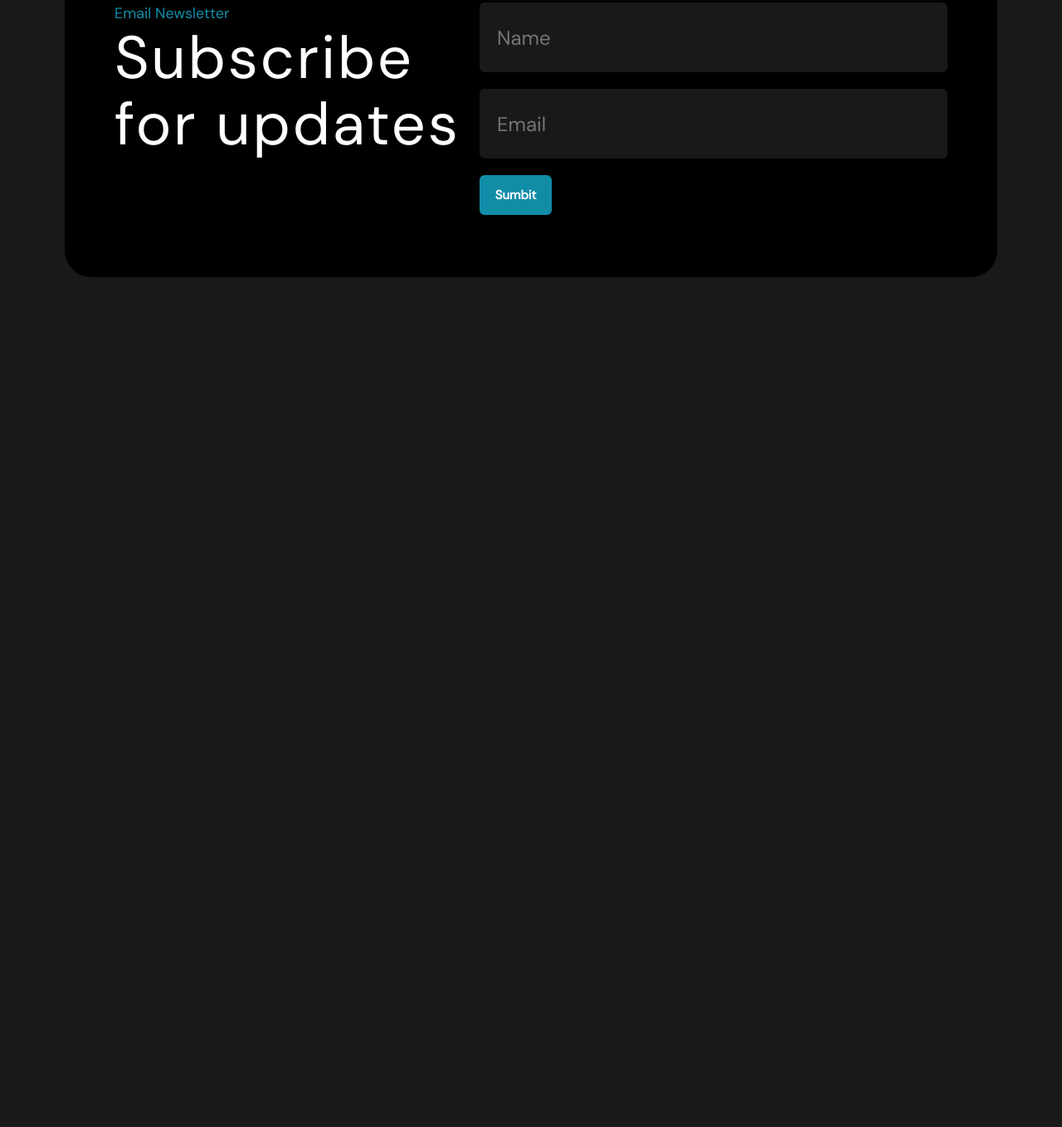
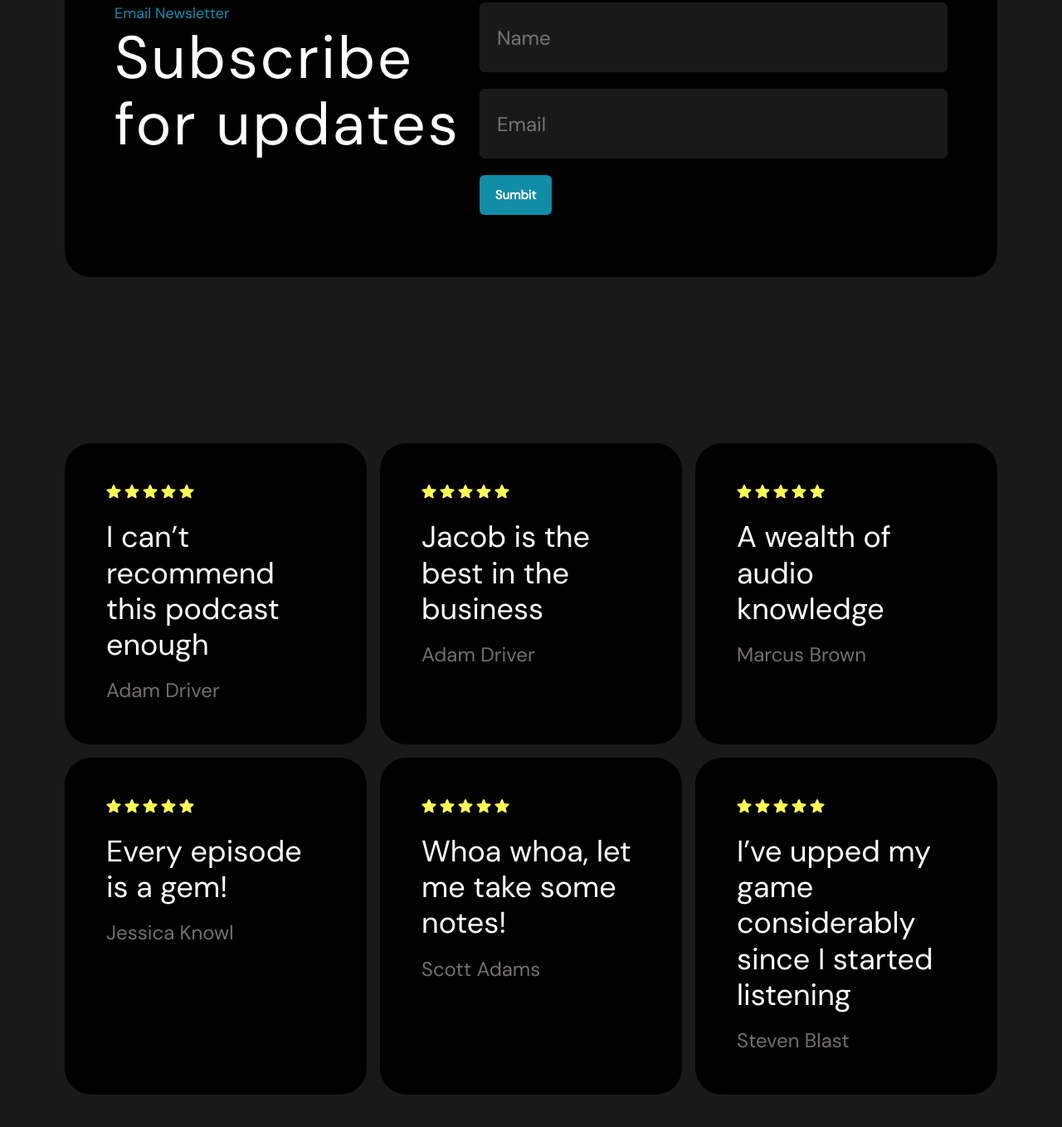
Before and after one commit to LinAnsssty/app, a plain HTML site: page index.html in a window 1280 px wide. Shown: the part 4108-5466 px from the top of the page at 83% size. Before the commit the page ends 4550 px from the top, so only its background shows below. Drawn offline with Linux system fonts and the light colour scheme.

Commit message:
comment section

```diff
--- a/index.html
+++ b/index.html
@@ -127,6 +127,72 @@
             </div>
         </section>
         <section class="comments">
+            <div class="commentWrapper">
+                <div class="greed">
+                    <img src="/images/greed.svg" alt="greed">
+                    <img src="/images/greed.svg" alt="greed">
+                    <img src="/images/greed.svg" alt="greed">
+                    <img src="/images/greed.svg" alt="greed">
+                    <img src="/images/greed.svg" alt="greed">
+                </div>
+                <p class="comment">I can’t recommend this podcast enough</p>
+                <p id="autorComment">Adam Driver</p>
+            </div>
+            <div class="commentWrapper">
+                <div class="greed">
+                    <img src="/images/greed.svg" alt="greed">
+                    <img src="/images/greed.svg" alt="greed">
+                    <img src="/images/greed.svg" alt="greed">
+                    <img src="/images/greed.svg" alt="greed">
+                    <img src="/images/greed.svg" alt="greed">
+                </div>
+                <p class="comment">Jacob is the best in the business</p>
+                <p id="autorComment">Adam Driver</p>
+            </div>
+            <div class="commentWrapper">
+                <div class="greed">
+                    <img src="/images/greed.svg" alt="greed">
+                    <img src="/images/greed.svg" alt="greed">
+                    <img src="/images/greed.svg" alt="greed">
+                    <img src="/images/greed.svg" alt="greed">
+                    <img src="/images/greed.svg" alt="greed">
+                </div>
+                <p class="comment">A wealth of audio knowledge</p>
+                <p id="autorComment">Marcus Brown</p>
+            </div>
+            <div class="commentWrapper">
+                <div class="greed">
+                    <img src="/images/greed.svg" alt="greed">
+                    <img src="/images/greed.svg" alt="greed">
+                    <img src="/images/greed.svg" alt="greed">
+                    <img src="/images/greed.svg" alt="greed">
+                    <img src="/images/greed.svg" alt="greed">
+                </div>
+                <p class="comment">Every episode is a gem!</p>
+                <p id="autorComment">Jessica Knowl</p>
+            </div>
+            <div class="commentWrapper">
+                <div class="greed">
+                    <img src="/images/greed.svg" alt="greed">
+                    <img src="/images/greed.svg" alt="greed">
+                    <img src="/images/greed.svg" alt="greed">
+                    <img src="/images/greed.svg" alt="greed">
+                    <img src="/images/greed.svg" alt="greed">
+                </div>
+                <p class="comment">Whoa whoa, let me take some notes!</p>
+                <p id="autorComment">Scott Adams</p>
+            </div>
+            <div class="commentWrapper">
+                <div class="greed">
+                    <img src="/images/greed.svg" alt="greed">
+                    <img src="/images/greed.svg" alt="greed">
+                    <img src="/images/greed.svg" alt="greed">
+                    <img src="/images/greed.svg" alt="greed">
+                    <img src="/images/greed.svg" alt="greed">
+                </div>
+                <p class="comment">I’ve upped my game considerably since I started listening</p>
+                <p id="autorComment">Steven Blast</p>
+            </div>
 
         </section>
     </main>
--- a/style.css
+++ b/style.css
@@ -409,6 +409,53 @@ main {
     line-height: 28.8px;
     letter-spacing: 0%;
 
+}
+
+.comments{
+    padding: 100px 50px;
+    display: flex;
+    flex-wrap: wrap;
+    justify-content: center;
+    gap: 16px;
+    align-items: stretch;
 
 
 }
+
+.commentWrapper {
+    background-color: #000000;
+    border-radius: 32px;
+    padding: 50px;
+    flex: 1 1 250px;
+    max-width: 420px;
+    max-height: 320px;
+    display: flex;
+    flex-direction: column;
+    gap: 20px;
+
+
+}
+
+.comment {
+    font-weight: 400;
+    font-size: 36px;
+    line-height: 43.2px;
+    letter-spacing: 0%;
+    display: flex;
+    flex-direction: column;
+    justify-content: center;
+    gap: 20px;
+    margin: 0px;
+
+}
+
+#autorComment {
+    font-weight: 400;
+    font-size: 24px;
+    line-height: 28.8px;
+    letter-spacing: 0%;
+    color: #a69f9fb2;
+    margin: 0px;
+;
+
+}
```
Also changed, not shown: images/greed.svg (added).
